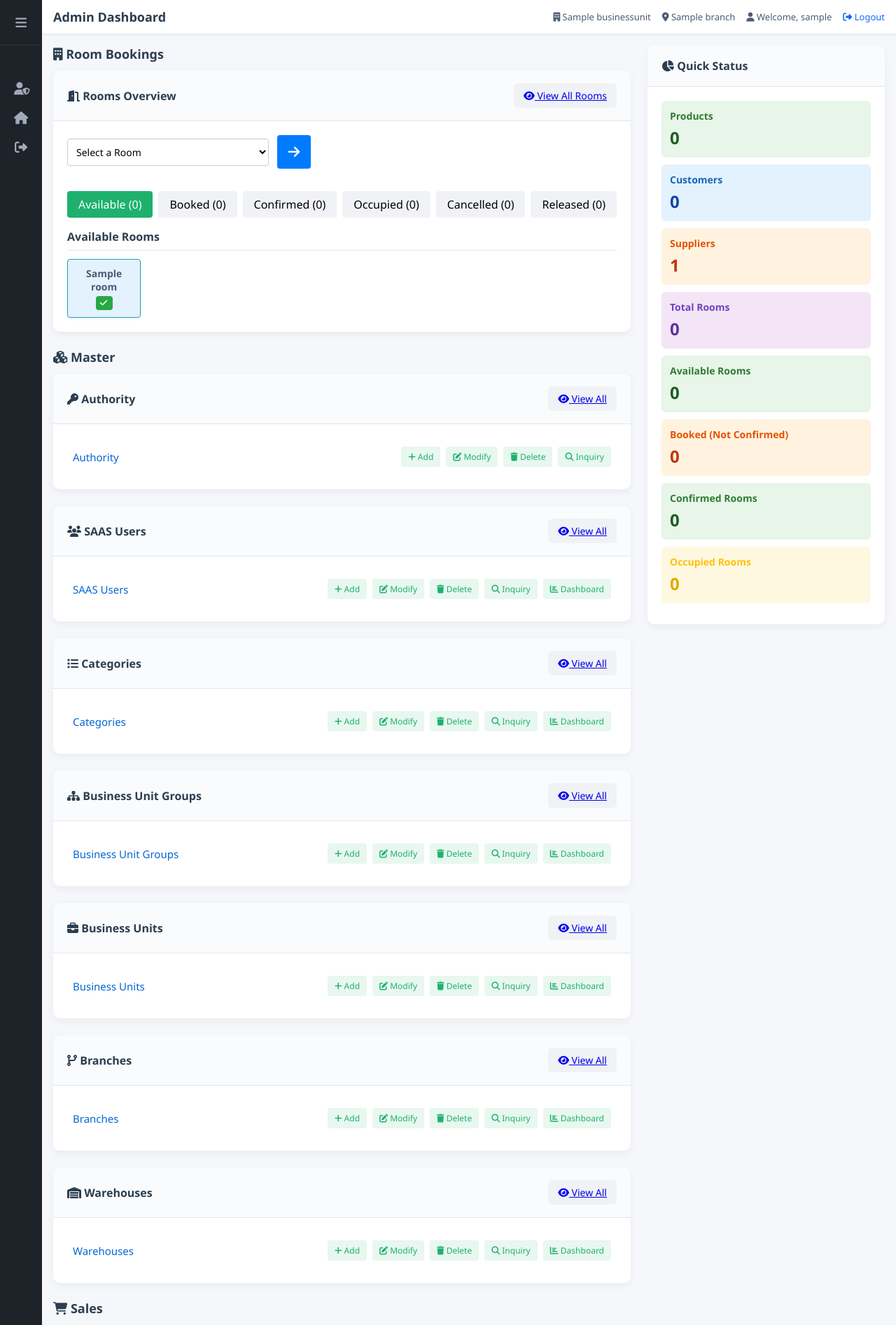
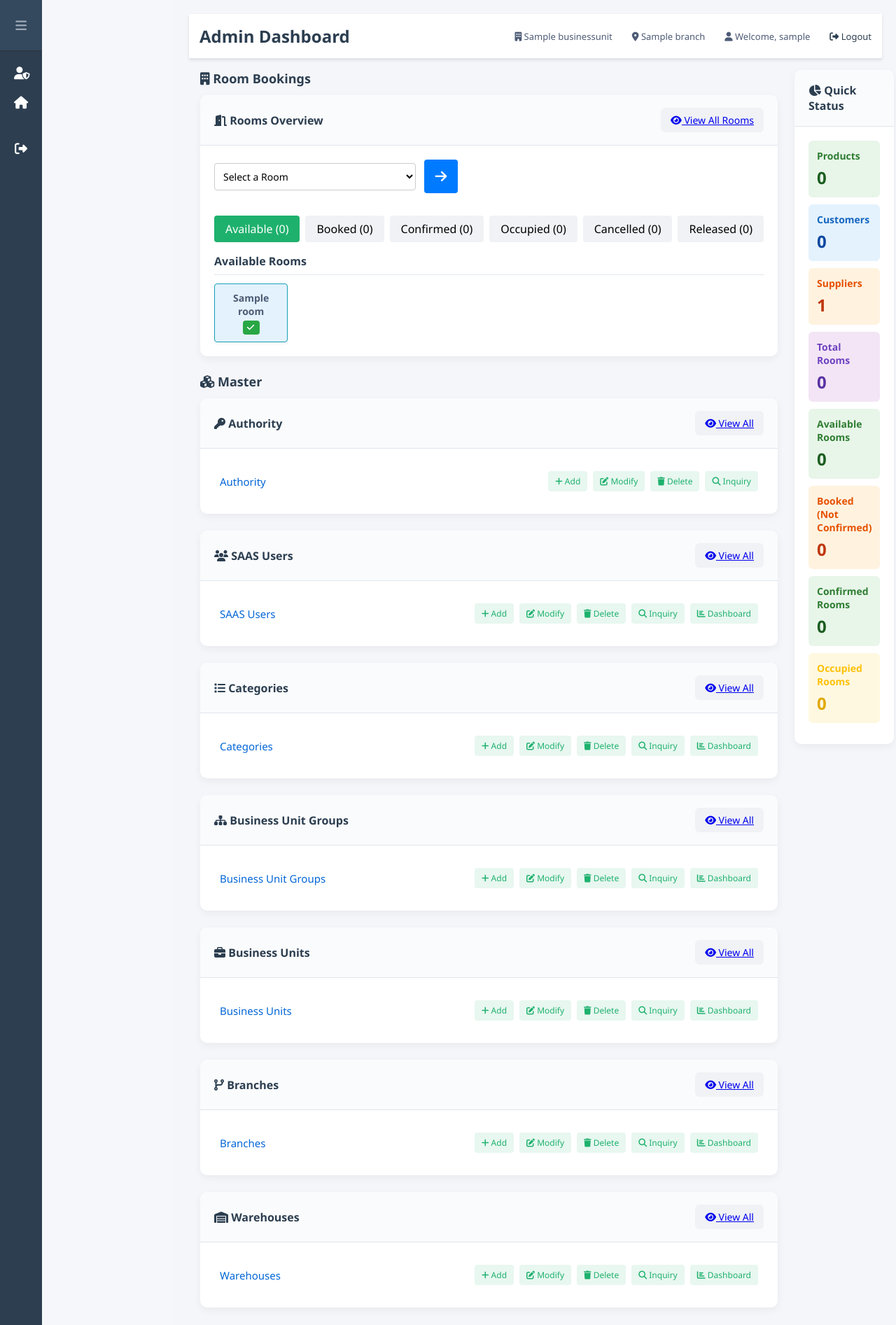
Before and after one commit to redcherryllc/PosSoftwares, a Django app: template pos/templates/admin.html in a window 1280 px wide. Shown: the top 1893 px of the page at 70% size. Run offline with Django 4.2, Linux system fonts and the light colour scheme; tables that the repository leaves empty hold one stand-in row (values such as "Sample post"); the template is opened without the code that fills it: values that come from a table or form of the project are taken from there, most other values are stand-ins (such as "Sample title", 1, 10 or a date in 2020).

Commit message:
changes on home

```diff
--- a/pos/templates/base.html
+++ b/pos/templates/base.html
@@ -28,13 +28,6 @@
 
          <div class="sidebar-menu">
 
-            {% for item in allowed_menu_items %}
-        <a href="{% url item.url_name %}" class="menu-item {% if request.resolver_match.url_name == item.url_name %}active{% endif %}">
-            <i class="fas {{ item.icon }}"></i>
-            <span>{{ item.text }}</span>
-        </a>
-    {% endfor %}
-
              <a href="{% url 'admin_view' %}" class="menu-item {% if request.resolver_match.url_name == 'admin_view' %}active{% endif %}">
                 <i class="fas fa-user-shield"></i>
                 <span>Admin</span>
@@ -47,12 +40,12 @@
         <i class="fas fa-home"></i>
         <span>Home</span>
     </a>
-    {% comment %} {% for item in allowed_menu_items %}
+    {% for item in allowed_menu_items %}
         <a href="{% url item.url_name %}" class="menu-item {% if request.resolver_match.url_name == item.url_name %}active{% endif %}">
             <i class="fas {{ item.icon }}"></i>
             <span>{{ item.text }}</span>
         </a>
-    {% endfor %} {% endcomment %}
+    {% endfor %}
 
 </form>
     <a href="{% url 'logout' %}" class="menu-item">
@@ -80,6 +73,120 @@
     </div>
 
     <script src="{% static 'images/js/base.js' %}"></script>
+    <style>
+        /* Existing styles (assumed) with added sidebar scroll functionality */
+.sidebar {
+    width: 250px;
+    height: 100vh;
+    position: fixed;
+    top: 0;
+    left: 0;
+    background-color: #2c3e50;
+    color: #fff;
+    transition: width 0.3s ease;
+    overflow-y: auto; /* Enable vertical scrolling */
+    scrollbar-width: thin; /* Firefox scrollbar styling */
+    scrollbar-color: #888 #2c3e50; /* Firefox scrollbar colors */
+}
+
+/* Webkit scrollbar styling for Chrome/Safari */
+.sidebar::-webkit-scrollbar {
+    width: 8px;
+}
+
+.sidebar::-webkit-scrollbar-track {
+    background: #2c3e50;
+}
+
+.sidebar::-webkit-scrollbar-thumb {
+    background: #888;
+    border-radius: 4px;
+}
+
+.sidebar::-webkit-scrollbar-thumb:hover {
+    background: #aaa;
+}
+
+.sidebar-header {
+    padding: 20px;
+    display: flex;
+    justify-content: space-between;
+    align-items: center;
+    background-color: #34495e;
+    position: sticky; /* Keep header fixed at top of sidebar */
+    top: 0;
+    z-index: 1;
+}
+
+.sidebar-menu {
+    padding: 10px 0;
+}
+
+.menu-item {
+    display: flex;
+    align-items: center;
+    padding: 15px 20px;
+    color: #fff;
+    text-decoration: none;
+    transition: background 0.2s ease;
+}
+
+.menu-item:hover {
+    background-color: #34495e;
+}
+
+.menu-item.active {
+    background-color: #1abc9c;
+}
+
+.menu-item i {
+    margin-right: 10px;
+}
+
+.main-content {
+    margin-left: 250px;
+    padding: 20px;
+    min-height: 100vh;
+    background-color: #f5f6fa;
+}
+
+.top-bar {
+    display: flex;
+    justify-content: space-between;
+    align-items: center;
+    padding: 15px;
+    background-color: #fff;
+    box-shadow: 0 2px 4px rgba(0, 0, 0, 0.1);
+}
+
+.page-title {
+    font-size: 24px;
+    font-weight: bold;
+}
+
+.user-info {
+    display: flex;
+    gap: 20px;
+    align-items: center;
+}
+
+.user-info a {
+    color: #2c3e50;
+    text-decoration: none;
+}
+
+@media (max-width: 768px) {
+    .sidebar {
+        width: 60px;
+    }
+    .main-content {
+        margin-left: 60px;
+    }
+    .sidebar-menu span {
+        display: none;
+    }
+}
+    </style>
 
 
 
```
